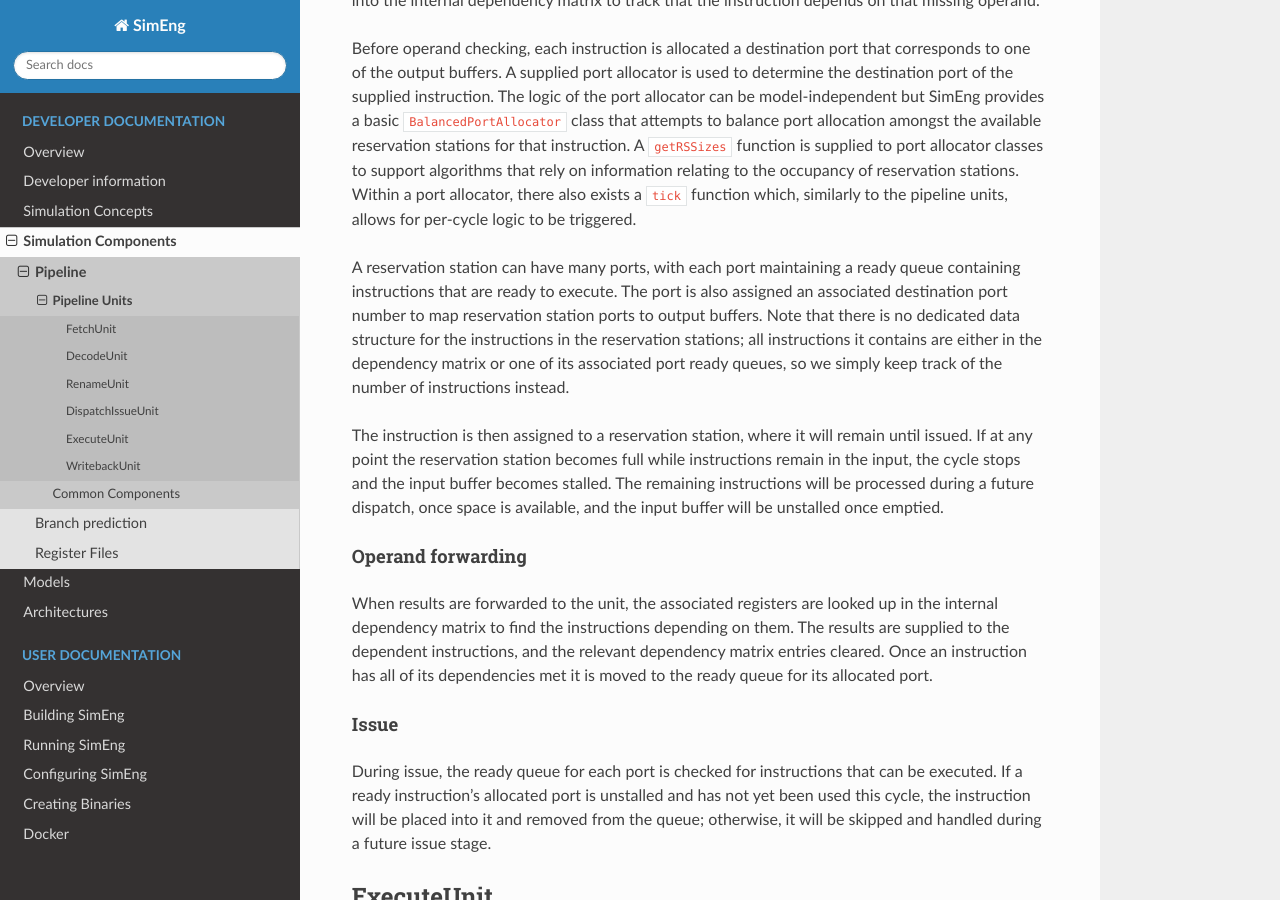
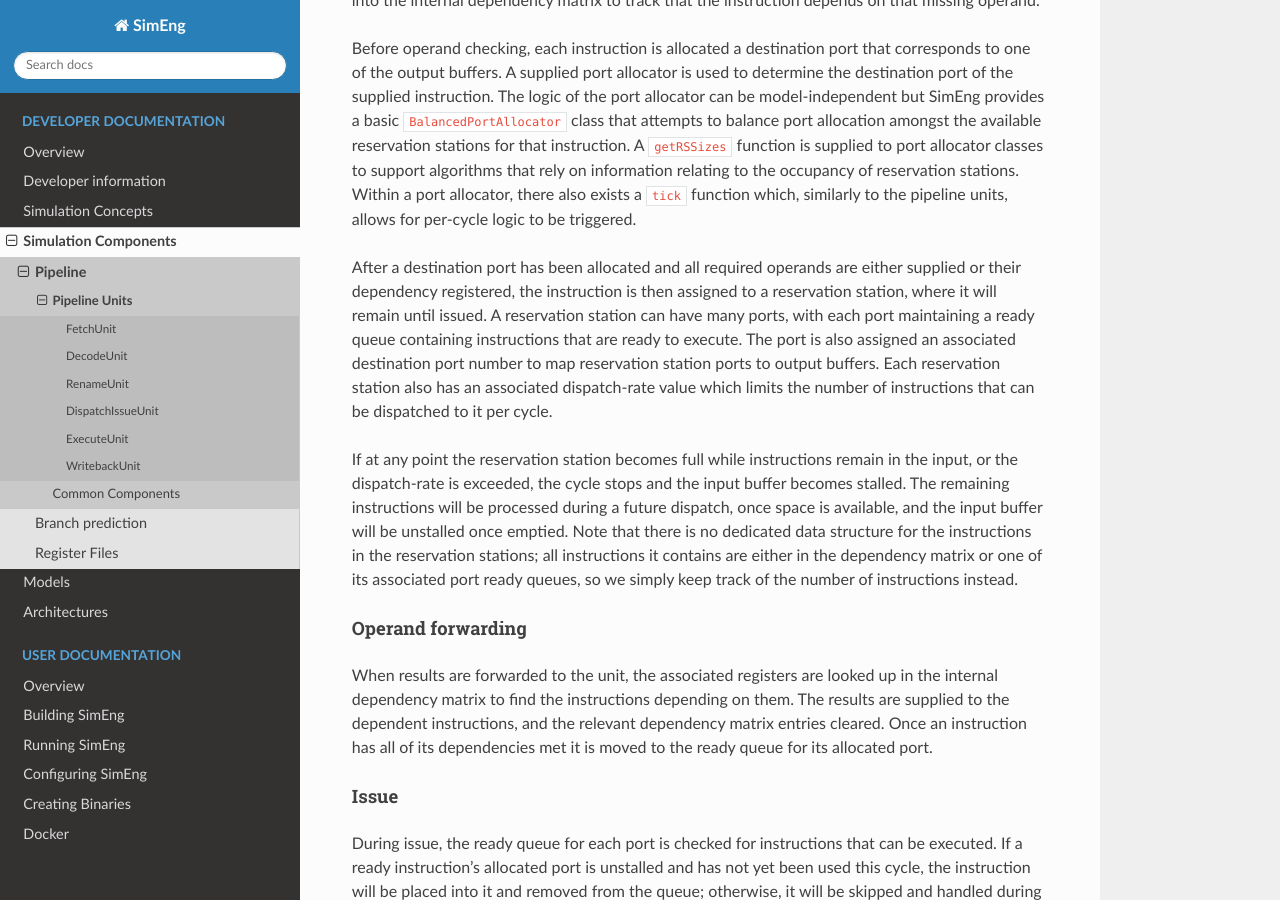
Before and after one commit to UoB-HPC/SimEng, a Sphinx documentation site: the page built from docs/sphinx/developer/components/pipeline/units.rst, in a window 1280 px wide and 900 px high, scrolled down 4059 px. Built offline with Sphinx 7.4.7 and the Read the Docs theme 2.0.0, drawn with Linux system fonts in a browser that asks for light colours; pages that are not in the unit, such as notebooks, are missing from menus.

Commit message:
Added extra documentation for the reservation stations in dispatch unit SE-157

```diff
--- a/docs/sphinx/developer/components/pipeline/units.rst
+++ b/docs/sphinx/developer/components/pipeline/units.rst
@@ -114,9 +114,9 @@
 
 Before operand checking, each instruction is allocated a destination port that corresponds to one of the output buffers. A supplied port allocator is used to determine the destination port of the supplied instruction. The logic of the port allocator can be model-independent but SimEng provides a basic ``BalancedPortAllocator`` class that attempts to balance port allocation amongst the available reservation stations for that instruction. A ``getRSSizes`` function is supplied to port allocator classes to support algorithms that rely on information relating to the occupancy of reservation stations. Within a port allocator, there also exists a ``tick`` function which, similarly to the pipeline units, allows for per-cycle logic to be triggered.
 
-A reservation station can have many ports, with each port maintaining a ready queue containing instructions that are ready to execute. The port is also assigned an associated destination port number to map reservation station ports to output buffers. Note that there is no dedicated data structure for the instructions in the reservation stations; all instructions it contains are either in the dependency matrix or one of its associated port ready queues, so we simply keep track of the number of instructions instead.
+After a destination port has been allocated and all required operands are either supplied or their dependency registered, the instruction is then assigned to a reservation station, where it will remain until issued. A reservation station can have many ports, with each port maintaining a ready queue containing instructions that are ready to execute. The port is also assigned an associated destination port number to map reservation station ports to output buffers. Each reservation station also has an associated dispatch-rate value which limits the number of instructions that can be dispatched to it per cycle.
 
-The instruction is then assigned to a reservation station, where it will remain until issued. If at any point the reservation station becomes full while instructions remain in the input, the cycle stops and the input buffer becomes stalled. The remaining instructions will be processed during a future dispatch, once space is available, and the input buffer will be unstalled once emptied.
+If at any point the reservation station becomes full while instructions remain in the input, or the dispatch-rate is exceeded, the cycle stops and the input buffer becomes stalled. The remaining instructions will be processed during a future dispatch, once space is available, and the input buffer will be unstalled once emptied. Note that there is no dedicated data structure for the instructions in the reservation stations; all instructions it contains are either in the dependency matrix or one of its associated port ready queues, so we simply keep track of the number of instructions instead.
 
 Operand forwarding
 ''''''''''''''''''
```
